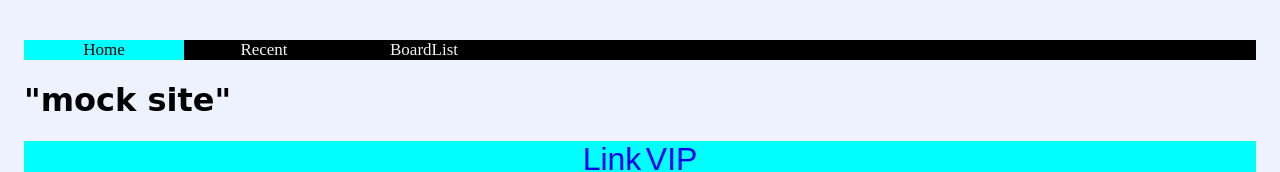
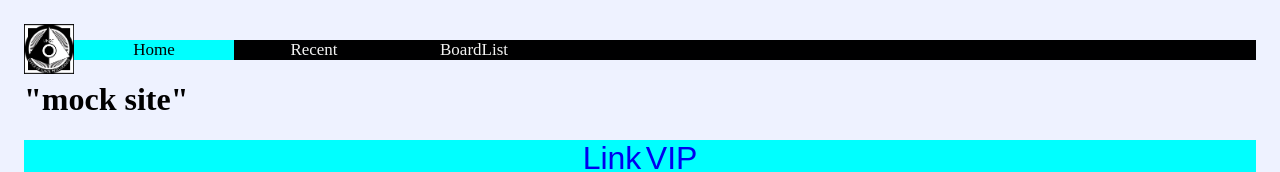
Before and after one commit to kageimposter/personalPage, a plain HTML site: page index.html in a window 1280 px wide. Shown: the top 172 px of the page. Drawn offline with Linux system fonts and the light colour scheme.

Commit message:
BOO HALLLOOOOO

```diff
--- a/CSSscripts/global.css
+++ b/CSSscripts/global.css
@@ -13,6 +13,18 @@ html, body{
 }
 /* this will hide the unsightly undeline and blue text that happens with a link*/
 a { text-decoration: none;}
+
+/* get the logo to be side by side with the navbar*/
+a.logo {
+    float:left;
+
+}
+
+/*.flexcontainer {
+  display: flex;
+  align-items: center;
+}*/
+
 
 /* navigation bar css*/
 ul.navbar {
@@ -61,6 +73,10 @@ ul.navbar li.icon {display: none;}
         float: right;
         display: inline-block;
     }
+ /* .flexcontainer {
+    display: block;
+  }*/
+}
 }
 /* this is just extra for when small screens click on it*/
 @media screen and (max-width:680px){
--- a/index.html
+++ b/index.html
@@ -19,9 +19,18 @@
 
 <!-- main page-->
     <body>
+    <!-- image icon for site at top left-->
+      <div class="logo">
+        <a class="logo" href="index.html"><img src="uselessImg/logo.png" width="50px" height="50px"></a>
+        </div>
+
+
+
         <!-- this is the navagation bar for the top of the site needs css to look like actual bar-->
+ <div class="flexcontainer">
         <ul class="navbar" id="topBarNav">
             <!-- the bar is just a set of links to the other pages-->
+
             <li><a class="currentPage" href="index.html">Home</a></li>
             <li><a href="index.html">Recent</a></li>
             <li><a href="index.html">BoardList</a></li>
@@ -31,25 +40,21 @@
                 &#9776;</a>
             </li>
         </ul>
-
+    </div>
 
 <!--title-->
-        <h1 style="font-family:cursive;" title="status of site"
-        >"mock site"</h1>
+        <h1 title="status of site">"mock site"</h1>
 
 
 <!-- main stuff here-->
 
-        <!-- image icon for site at top left-->
+
 
 
         <!-- block of rule list-->
 
 
         <!-- Current mods / admins of site-->
-
-
-
 
 
 
```
Also changed, not shown: uselessImg/logo.png (added).
